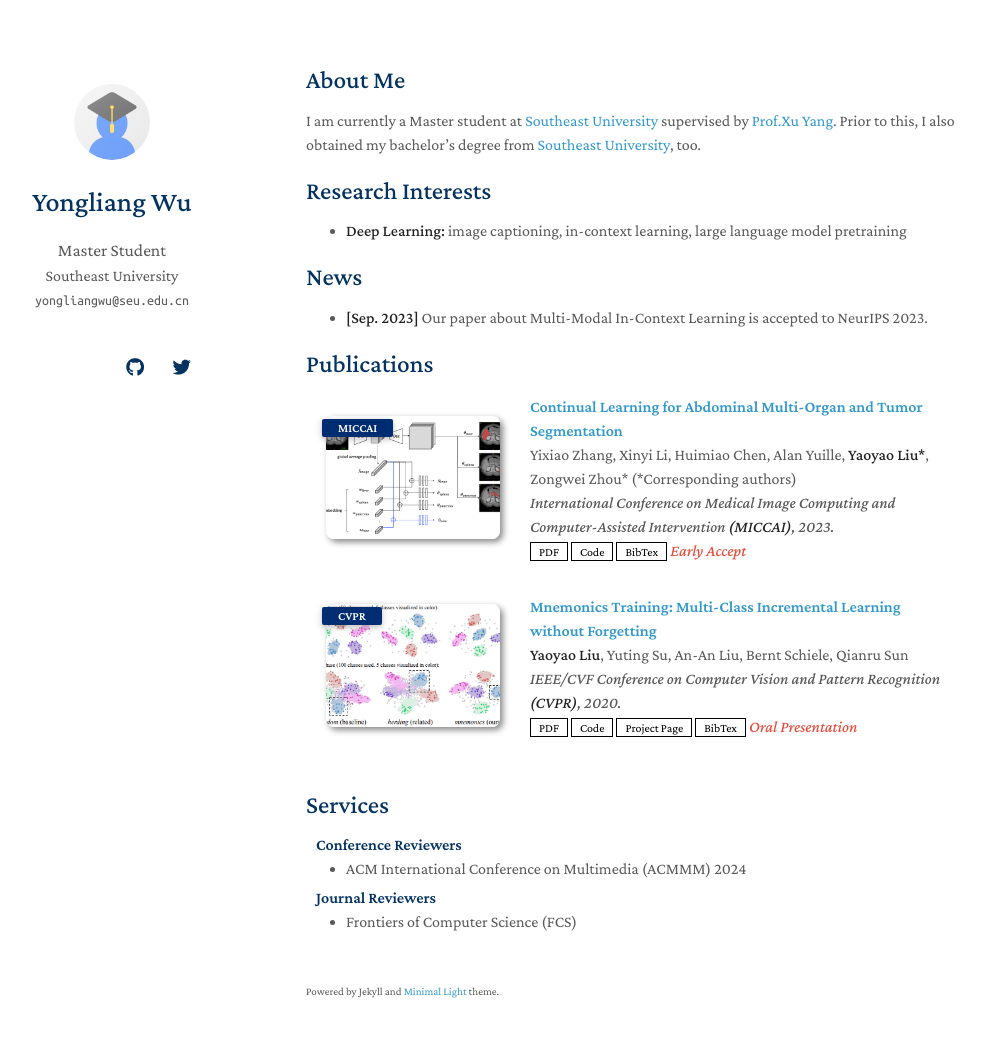
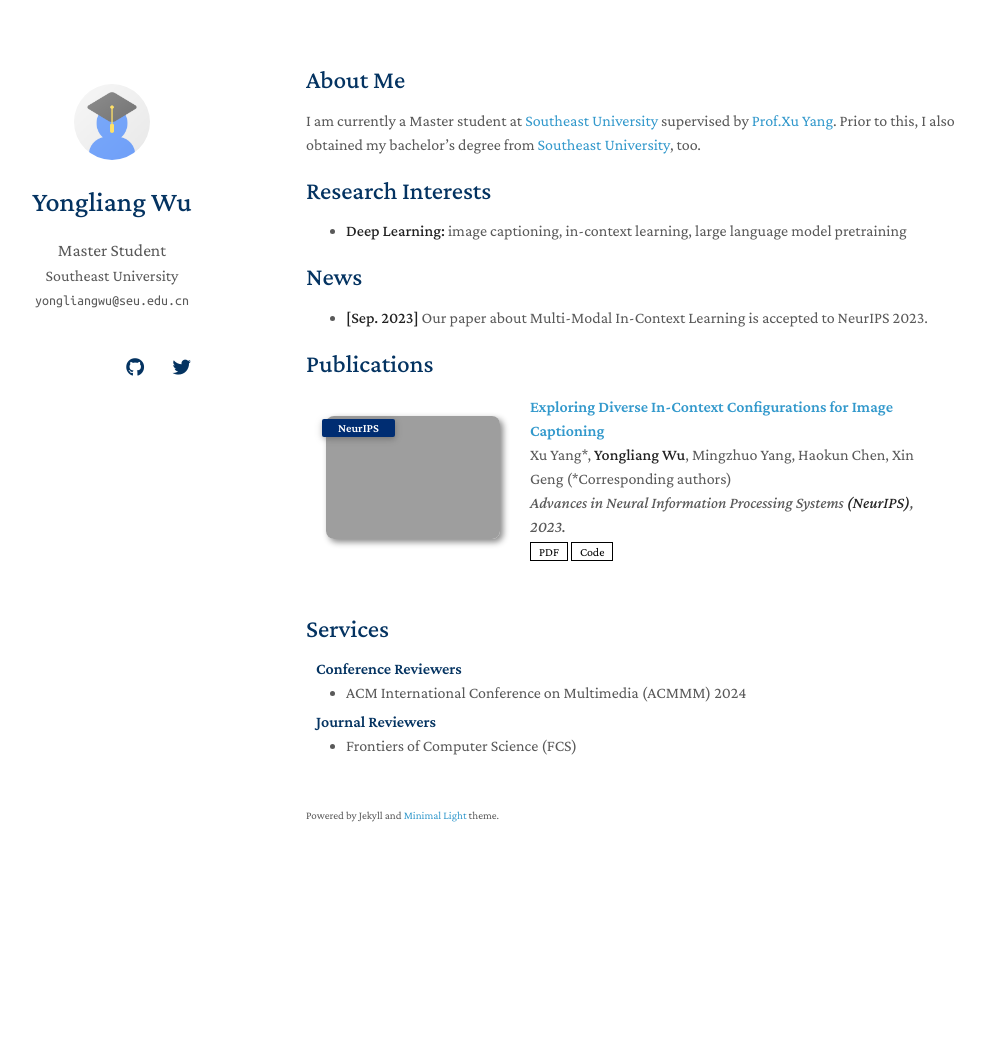
Before and after one commit to yongliang-wu/yongliang-wu.github.io, a Jekyll site: the page built from index.md, in a window 1280 px wide and 1072 px high. Shown: the top 1037 px of the window, without its empty margins (164-1149 px from the left). Built offline with Jekyll 4.4.1, drawn with Linux system fonts in a browser that asks for light colours; nearby versions of some CDN libraries; a style sheet for code colours, icons or effects is not loaded; our own code applies the rules of GitHub Pages for plain Markdown files; grey boxes are pictures that could not be loaded.

Commit message:
Update publications.yml

```diff
--- a/_data/publications.yml
+++ b/_data/publications.yml
@@ -1,22 +1,9 @@
 main:
 
-  - title: Continual Learning for Abdominal Multi-Organ and Tumor Segmentation
-    authors: Yixiao Zhang, Xinyi Li, Huimiao Chen, Alan Yuille, <strong>Yaoyao Liu*</strong>, Zongwei Zhou* (*Corresponding authors)
-    conference_short: MICCAI
-    conference: International Conference on Medical Image Computing and Computer-Assisted Intervention <strong>(MICCAI)</strong>, 2023.
-    pdf: https://arxiv.org/pdf/2306.00988.pdf
-    code: https://github.com/MrGiovanni/ContinualLearning
-    bibtex: https://bib.yliu.me/MICCAI23.txt
-    image: ./assets/img/teaser_example_2.png
-    notes: Early Accept
-
-  - title: "Mnemonics Training: Multi-Class Incremental Learning without Forgetting"
-    authors: <strong>Yaoyao Liu</strong>, Yuting Su, An-An Liu, Bernt Schiele, Qianru Sun
-    conference_short: CVPR
-    conference: IEEE/CVF Conference on Computer Vision and Pattern Recognition <strong>(CVPR)</strong>, 2020.
-    pdf: https://arxiv.org/pdf/2002.10211.pdf
-    code: https://github.com/yaoyao-liu/class-incremental-learning/tree/main/mnemonics-training
-    page: https://class-il.mpi-inf.mpg.de/mnemonics/
-    bibtex: https://class-il.mpi-inf.mpg.de/mnemonics/
-    notes: Oral Presentation
-    image: ./assets/img/teaser_example.png
+  - title: Exploring Diverse In-Context Configurations for Image Captioning
+    authors: Xu Yang*, <strong>Yongliang Wu</strong>, Mingzhuo Yang, Haokun Chen, Xin Geng (*Corresponding authors)
+    conference_short: NeurIPS
+    conference: Advances in Neural Information Processing Systems <strong>(NeurIPS)</strong>, 2023.
+    pdf: https://arxiv.org/abs/2305.14800
+    code: https://github.com/yongliang-wu/ExploreCfg
+    image: ./assets/img/NeurIPS2023.png
```
